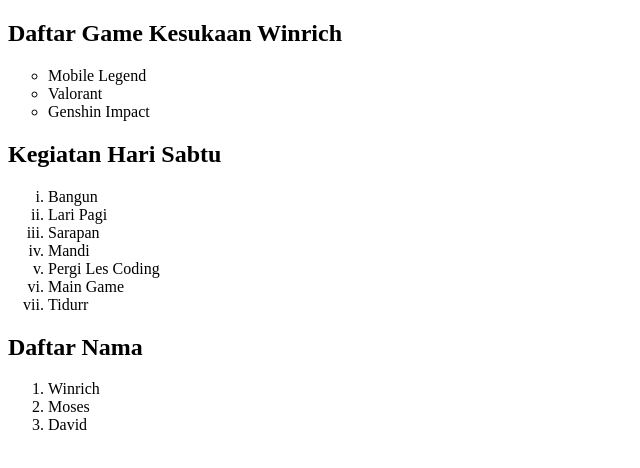
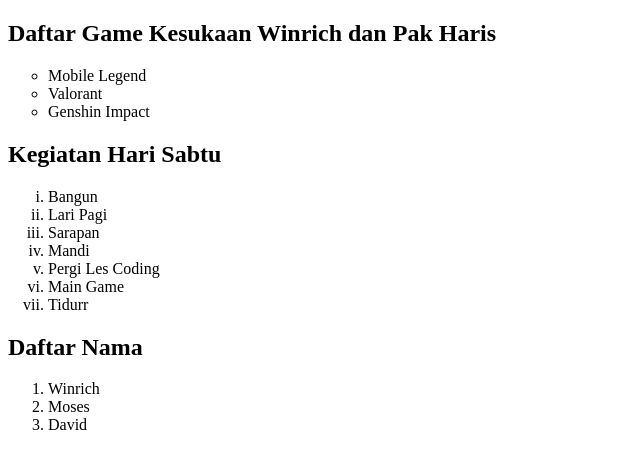
Before and after one commit to wnrchh/winrich.com, a plain HTML site: page aktivitas.html in a window 1280 px wide. Shown: the whole page, without its empty margins (0-640 px from the left). Drawn offline with Linux system fonts and the light colour scheme.

Commit message:
Update aktivitas.html

```diff
--- a/aktivitas.html
+++ b/aktivitas.html
@@ -2,7 +2,7 @@
 <html>
 <body>
 
-<h2>Daftar Game Kesukaan Winrich</h2>
+<h2>Daftar Game Kesukaan Winrich dan Pak Haris</h2>
 
 <ul style="list-style-type:circle;">
   <li>Mobile Legend</li>
```
